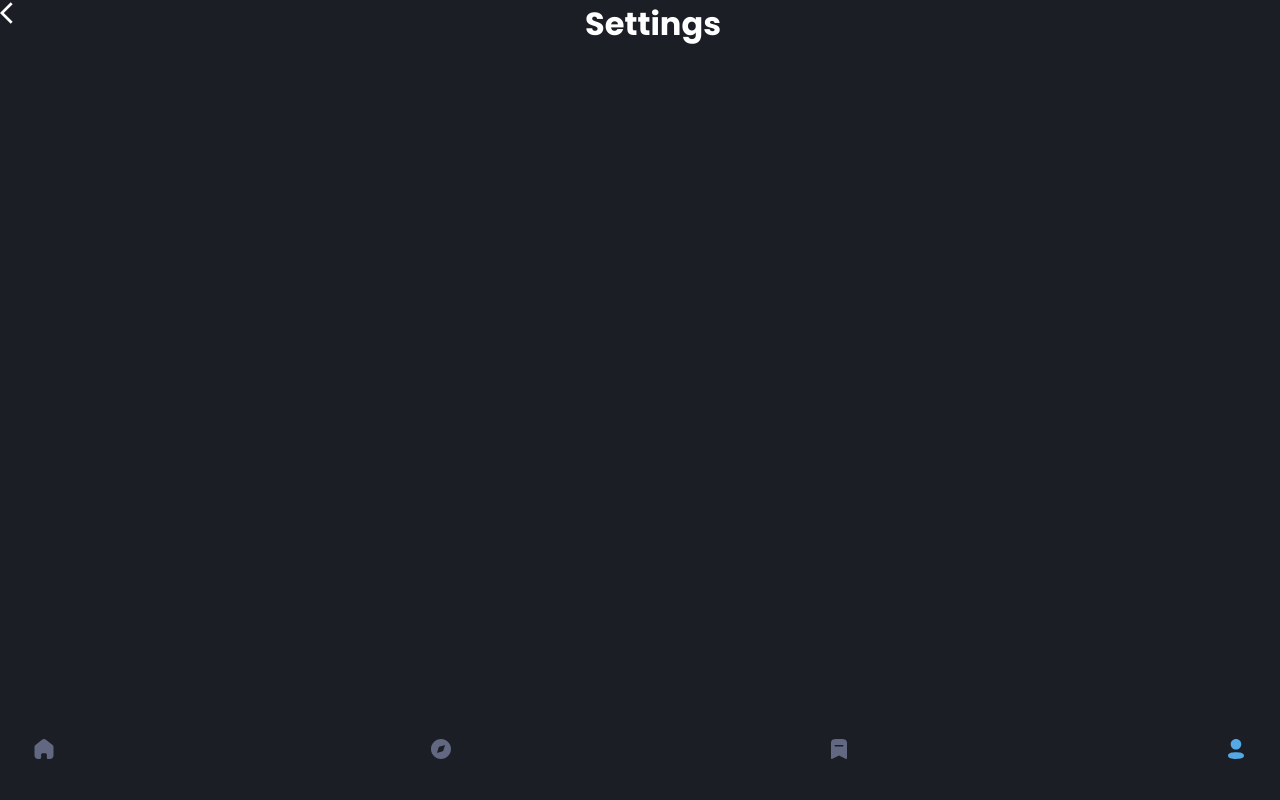
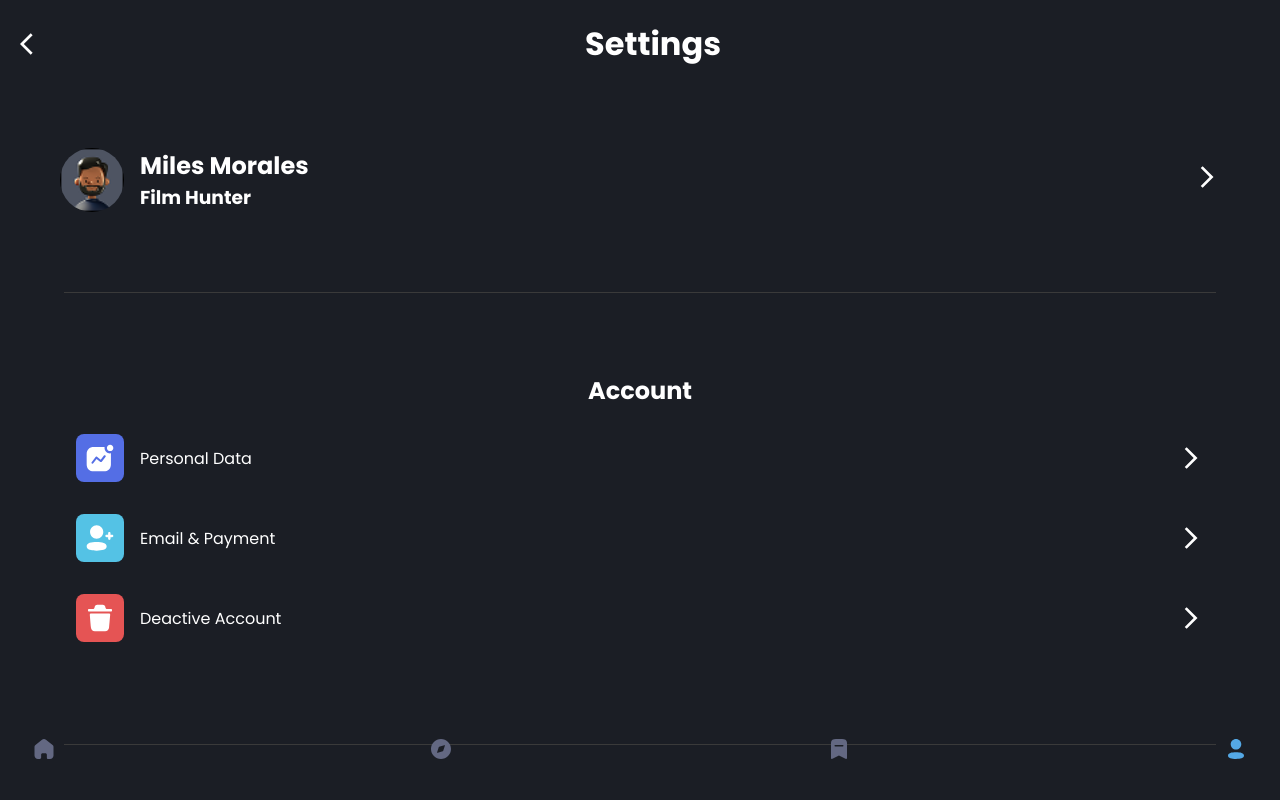
Before and after one commit to rts-cmk-wu12/movie-ticket-app-ticket-website-azad-magnus, a React (Vite) app: page /Settings in a window 1280 px wide. Shown: the top 800 px of the page. Built offline with nearby package versions, Linux system fonts and the light colour scheme.

Commit message:
settings done

```diff
--- a/src/pages/Settings.jsx
+++ b/src/pages/Settings.jsx
@@ -1,12 +1,82 @@
 import {NavigationBar} from "~components/NavigationBar.jsx";
 import {HeaderNavigation} from "~components/HeaderNavigation.jsx";
-import "../style/settings.scss";
+import ProfilePicture from "~assets/svg/ProfilePicture.png";
+import "~style/components/settings.scss";
+import { MdArrowForwardIos } from "react-icons/md";
+import Activity from "~assets/svg/Activity.svg";
+import Ticket from "~assets/svg/Ticket.svg";
+import Logout from "~assets/svg/Logout.svg";
+import Notification from "~assets/svg/Notification.svg";
+import Delete from "~assets/svg/Delete.svg";
+import AddUser from "~assets/svg/AddUser.svg";
+
 
 const profilePage = () => {
     return (
         <>
       <HeaderNavigation></HeaderNavigation>
-            <NavigationBar></NavigationBar>
+            <div className="profile-section">
+                <div className="orospu">
+                <img className={"welcome-introduction__image"} src={ProfilePicture} alt="Profile Picture" />
+                <div className="profile-section-text">
+               <h2>Miles Morales</h2>
+               <h3>Film Hunter</h3>
+               </div>
+               </div>
+                <div>
+                      <MdArrowForwardIos className="arrow-icon" />
+                </div>
+
+            </div>
+
+            <span className="line"></span>
+
+<div className="account">
+        <h2>Account</h2>
+<div className="section-under-account">
+<img className={"perosnal-data-image"} src={Activity} alt="Data Picture" />
+<p>Personal Data</p>
+<MdArrowForwardIos />
+</div>
+
+<div className="section-under-account">
+<img className={"email-data-image"} src={AddUser} alt="AddUser Picture" />
+<p>Email & Payment</p>
+<MdArrowForwardIos />
+</div>
+
+<div className="section-under-account">
+<img className={"delete-data-image"} src={Delete} alt="Delete Picture" />
+<p>Deactive Account</p>
+<MdArrowForwardIos />
+</div>
+     </div>
+
+     <span className="line"> </span>
+
+    <div className="privacy">
+        <h2>Privacy & Policy</h2>
+<div className="section-under-privacy">
+<img className={"Notification-data-image"} src={Notification} alt="Notification Picture" />
+<p>Personal Data</p>
+<MdArrowForwardIos />
+</div>
+
+<div className="section-under-privacy">
+<img className={"Ticket-data-image"} src={Ticket} alt="Ticket Picture" />
+<p>Email & Payment</p>
+<MdArrowForwardIos />
+</div>
+
+<div className="section-under-privacy">
+<img className={"Logout-data-image"} src={Logout} alt="Logout Picture" />
+<p>Deactive Account</p>
+<MdArrowForwardIos />
+</div>
+     </div>
+
+    <NavigationBar></NavigationBar>
+
         </>
     )
 }
--- a/src/style/components/HeaderNavigation.scss
+++ b/src/style/components/HeaderNavigation.scss
@@ -1,5 +1,7 @@
 .header{
     display: flex;
+    align-items: center;
+    padding: 20px;
 }
 
 .headline-in-settings{
@@ -9,4 +11,5 @@
 .arrowback{
     width: 26px;
     height: 26px;
+
 }
--- /dev/null
+++ b/src/style/components/settings.scss
@@ -0,0 +1,97 @@
+.profile-section {
+  display: flex;
+  align-items: center;
+  justify-content: space-between;
+    padding: 60px;
+
+
+  .welcome-introduction__image {
+    width: 64px;
+    height: 64px;
+    border-radius: 50%;
+  }
+
+
+.orospu{
+    display: flex;
+}
+
+  .profile-section-text {
+    display: flex;
+    flex-direction: column;
+    margin-left: 16px;
+
+    h2, h3 {
+      margin: 0;
+    }
+  }
+
+  .arrow-icon {
+   font-size: 26px;
+   color: #FFFFFF;
+  }
+}
+
+.line {
+ border-bottom: 1px solid #3a3a3a;
+  margin: 20px auto;
+  width: 90%;
+}
+
+.account, .privacy {
+  justify-content: space-evenly;
+  padding: 60px;
+
+
+
+
+
+  h2 {
+    text-align: center;
+    margin-bottom: 16px;
+  }
+
+  .section-under-account,
+  .section-under-privacy {
+    display: flex;
+    align-items: center;
+    justify-content: space-between;
+    padding: 10px 16px;
+    margin-bottom: 12px;
+    border-radius: 12px;
+
+    img {
+      width: 48px;
+      height: 48px;
+      padding: 8px;
+      border-radius: 8px;
+    }
+
+    p {
+      flex: 1;
+      margin: 0 16px;
+      font-size: 16px;
+    }
+
+    svg {
+      font-size: 26px;
+      color: #FFFFFF;
+    }
+  }
+
+
+  .perosnal-data-image,
+  .Notification-data-image {
+    background-color: #546EE5;
+  }
+
+  .email-data-image,
+  .Ticket-data-image {
+    background-color: #54C2E5;
+  }
+
+  .delete-data-image,
+  .Logout-data-image {
+    background-color: #E55454;
+  }
+}
```
Also changed, not shown: src/style/settings.scss (deleted).
